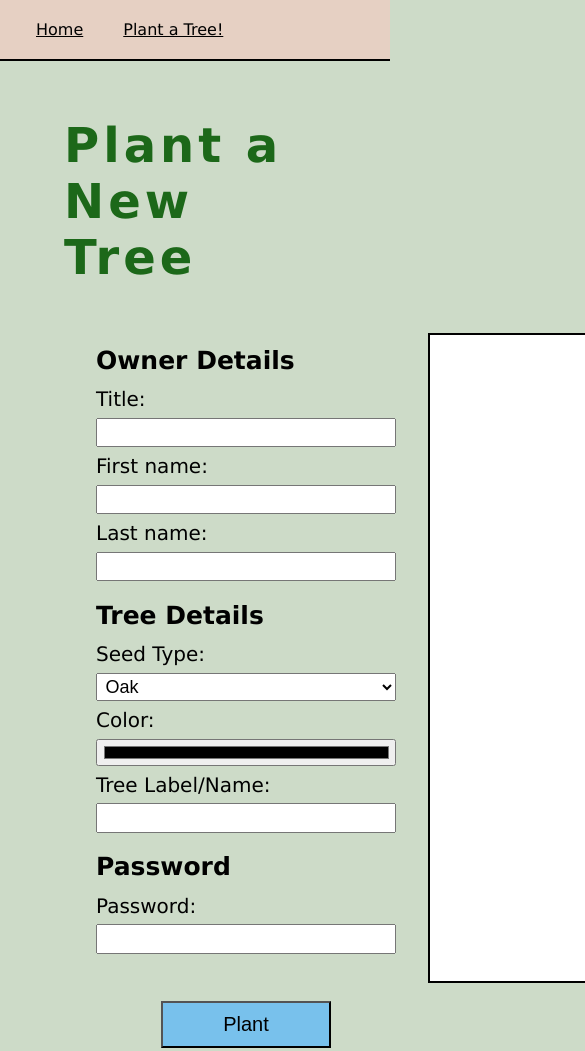
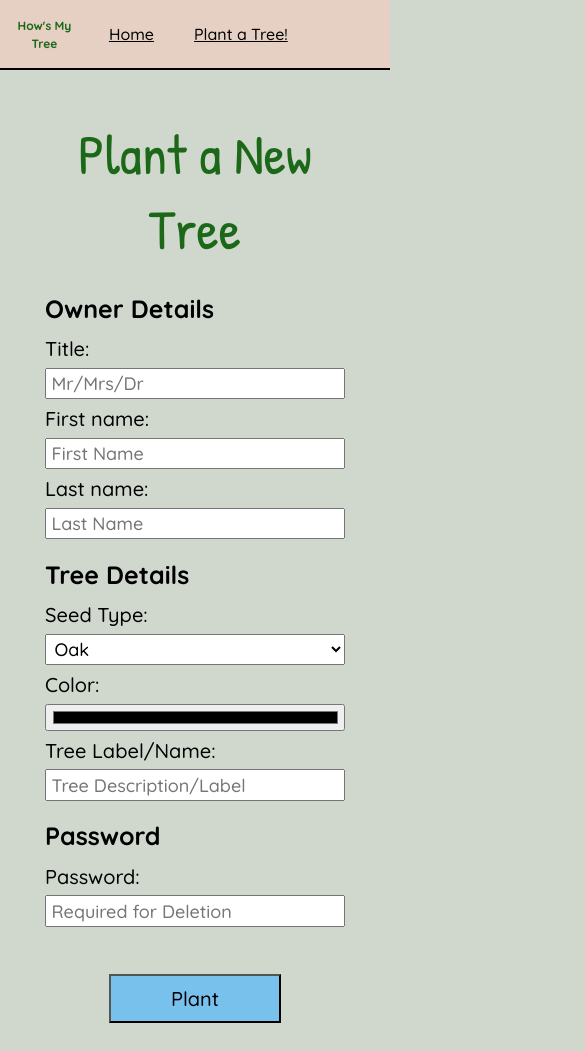
Before and after one commit to Laurence279/Hows-My-Tree, a website: page public/create.html in a window 390 px wide. Shown: the top 1051 px of the page, 585 px wide, since content can reach past the window. Drawn offline with Linux system fonts and the light colour scheme; a web font is replaced by a local one.

Commit message:
Add reponsive styling

```diff
--- a/public/create.html
+++ b/public/create.html
@@ -12,6 +12,10 @@
 <body>
 
     <nav>
+        <div id="nav-logo">
+            <p>How's My</p>
+            <p>Tree</p>
+        </div>
         <a class="nav-link" href="/">Home</a>
         <a class="nav-link" href="/plant">Plant a Tree!</a>
     </nav>
@@ -25,11 +29,14 @@
             <form action="/trees" method="post">
                 <h3>Owner Details</h3>
                 <label for="ownerTitle">Title:</label><br>
-                <input required maxlength="12" type="text" id="ownerTitle" name="ownerTitle"><br>
+                <input required maxlength="12" type="text" id="ownerTitle" name="ownerTitle"
+                    placeholder="Mr/Mrs/Dr"><br>
                 <label for="ownerFirstName">First name:</label><br>
-                <input required maxlength="12" type="text" id="ownerFirstName" name="ownerFirstName"><br>
+                <input required maxlength="12" type="text" id="ownerFirstName" name="ownerFirstName"
+                    placeholder="First Name"><br>
                 <label for="ownerLastName">Last name:</label><br>
-                <input required maxlength="12" type="text" id="ownerLastName" name="ownerLastName"><br>
+                <input required maxlength="12" type="text" id="ownerLastName" name="ownerLastName"
+                    placeholder="Last Name"><br>
                 <h3>Tree Details</h3>
                 <label for="seed">Seed Type:</label><br>
 
@@ -42,10 +49,12 @@
                 <label for="colour">Color:</label><br>
                 <input required maxlength="12" type="color" id="colour" name="colour"><br>
                 <label for="label">Tree Label/Name:</label><br>
-                <input required maxlength="20" name="label" id="label" cols="30" rows="3"><br>
+                <input required maxlength="20" name="label" id="label" cols="30" rows="3"
+                    placeholder="Tree Description/Label"><br>
                 <h3>Password</h3>
                 <label for="password">Password:</label><br>
-                <input required maxlength="20" name="password" id="password" cols="30" rows="3"><br>
+                <input required maxlength="20" name="password" id="password" cols="30" rows="3"
+                    placeholder="Required for Deletion"><br>
                 <button class="main-btn" type="submit">Plant</button>
             </form>
             <div id="new-tree-display">
--- a/public/style.css
+++ b/public/style.css
@@ -1,18 +1,25 @@
 /* Global */
+
+@import url('https://fonts.googleapis.com/css2?family=Maitree:wght@200;400;700&family=Patrick+Hand&family=Quicksand:wght@300;500;700&display=swap');
 
 :root {
     --primary-color: #1c6819;
     --main-btn-colour: #78c1ec;
     --danger-btn-colour: #E24A54;
-    --main-background-color: #cddbc8;
+    --main-background-color: #d0d8ce;
     --tertiary-color: #72AD7f;
+    --quad-color: #8ccf99;
     --secondary-background-color: #e6d0c3;
+    --title-font: 'Patrick Hand', cursive;
+    --main-font: 'Quicksand', sans-serif;
+    --secondary-font: 'Maitree', serif;
 }
 
 * {
     margin: 0;
     padding: 0;
     box-sizing: border-box;
+    font-family: var(--main-font);
 }
 
 a {
@@ -27,7 +34,6 @@ p {
 
 body {
     background-color: var(--main-background-color);
-    font-family: Verdana, Geneva, Tahoma, sans-serif;
 }
 
 .wrap {
@@ -62,12 +68,12 @@ body {
 /* Font and text displays */
 
 h1 {
-    font-size: 3rem;
+    font-size: 4rem;
+    font-weight: 400;
     display: inline;
     margin: 0.5em 0 1em 0;
     color: var(--primary-color);
-    letter-spacing: 4px;
-
+    font-family: var(--title-font)
 }
 
 
@@ -105,20 +111,37 @@ h1 {
     text-align: center;
 }
 
+.tree-container h3 {
+    font-family: var(--secondary-font);
+    font-weight: 700;
+}
+
 .tree-container h3,
 h4 {
     background-color: var(--tertiary-color);
     padding: 0.25em;
+
+}
+
+a:nth-child(even) h3,
+a:nth-child(even) h4 {
+    background-color: var(--quad-color);
 }
 
 /*Minor elements..*/
 
 nav {
+    position: relative;
     display: flex;
     align-items: center;
     padding: 1em;
+
     border-bottom: solid black 2px;
     background-color: var(--secondary-background-color);
+}
+
+.nav-link:first-of-type {
+    margin-left: 2em;
 }
 
 
@@ -126,10 +149,31 @@ nav {
     padding: 0.25em;
     margin: 0 1em;
     text-decoration: underline;
+
 }
 
 .nav-link:hover {
     color: var(--primary-color);
+}
+
+#nav-logo {
+    display: flex;
+    flex-direction: row;
+    justify-content: center;
+    align-items: center;
+
+    font-size: 1rem;
+    margin: 0;
+    padding: 0;
+    top: 5px;
+    left: 10px;
+    color: var(--primary-color);
+    font-weight: 800;
+    font-family: var(--secondary-font)
+}
+
+#nav-logo p {
+    margin: 0;
 }
 
 header {
@@ -202,6 +246,10 @@ form h3 {
     border: solid black 2px;
 }
 
+.tree-image {
+    width: 100%;
+}
+
 /* User tree page */
 
 #user-tree-display-content {
@@ -212,20 +260,27 @@ form h3 {
     align-items: center;
 }
 
+#user-tree-display-content h1 {
+    text-align: center;
+    font-family: var(--secondary-font)
+}
+
 #user-tree-display {
     position: relative;
     display: flex;
     justify-content: center;
     align-items: center;
-    width: 600px;
-    height: 550px;
+    max-width: 600px;
+
     background-color: #fff;
     border: solid black 2px;
 }
 
-.tree-image {
+#user-tree-display img {
+
     width: 100%;
 }
+
 
 #tree-details-container {
     display: flex;
@@ -273,3 +328,128 @@ form h3 {
     text-align: center;
     margin: 0.25em 0;
 }
+
+#tree-details-owner {
+    margin: 0;
+}
+
+/* Media Queries */
+
+@media (max-width: 1000px) {
+
+
+
+    header {
+        flex-direction: column;
+        justify-content: center;
+        align-items: center;
+        margin: 0;
+    }
+
+    h1 {
+        margin: 0.25em 0;
+        text-align: center;
+        font-size: 3.5rem;
+    }
+
+    .container {
+
+        gap: 3em;
+
+
+    }
+
+
+
+    #nav-logo {
+        display: flex;
+        flex-direction: column;
+        justify-content: center;
+        align-items: center;
+
+        font-size: 0.75rem;
+        margin: 0;
+        padding: 0;
+        top: 5px;
+        left: 10px;
+        color: var(--primary-color);
+        font-weight: 800;
+        font-family: var(--secondary-font)
+    }
+
+    .danger-btn {
+
+        padding: 0.25em 0.5em;
+        font-size: 1rem;
+        background-color: var(--danger-btn-colour);
+
+    }
+
+    #search {
+        padding: 0.25em;
+        margin: 0.25em 0;
+    }
+
+    #search-box div {
+        display: flex;
+        flex-direction: column;
+        margin-bottom: 2em;
+    }
+
+    #user-tree-display-content h1 {
+        font-family: var(--secondary-font)
+    }
+
+    #user-tree-display-content h1 {
+        font-size: 2rem;
+        font-weight: 700;
+        text-align: center;
+    }
+
+    #tree-details-container {
+        flex-direction: column;
+        padding: 1em;
+        text-align: center;
+    }
+
+    #delete-btn-container {
+        position: relative;
+    }
+
+    /* Create new Tree */
+
+
+    #create-new-plant-container {
+        display: flex;
+        flex-direction: column;
+        justify-content: center;
+        align-items: center;
+
+        margin: 0 4em;
+        gap: 2em;
+    }
+
+    form {
+        font-size: 1.25rem;
+    }
+
+    form input,
+    form select {
+        font-size: 1.125rem;
+        padding: 0.125em 0.25em;
+        width: 300px;
+        margin: 0.375em 0;
+    }
+
+    form h3 {
+        margin: 0.5em 0;
+        font-size: 1.25em;
+
+    }
+
+    #new-tree-display {
+        display: none;
+    }
+
+
+}
--- a/public/tree.js
+++ b/public/tree.js
@@ -120,6 +120,10 @@ function displayTree(object) {
 
 function updateTreeDetails(data) {
     treeDetailsOwner.textContent = `${data.ownertitle} ${data.ownerfirstname} ${data.ownerlastname}`
-    treeDetailsDatePlanted.textContent = `Planted: ${new Date(data.dateplanted.split("T")[0]).toDateString()}`;
+    treeDetailsDatePlanted.textContent = `Planted: ${new Date(data.dateplanted.split("T")[0]).toLocaleDateString('en-us',{
+        year:"numeric",
+        month:"short",
+        day:"numeric"
+    })}`;
     treeDetailsLabel.textContent = data.label;
 }
```
Also changed, not shown: public/index.html (+6 -2 lines), public/tree.html (+4 -0 lines).
